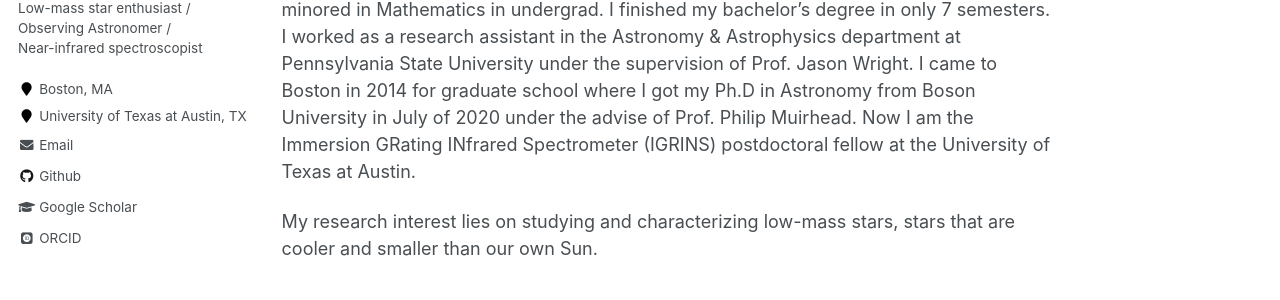
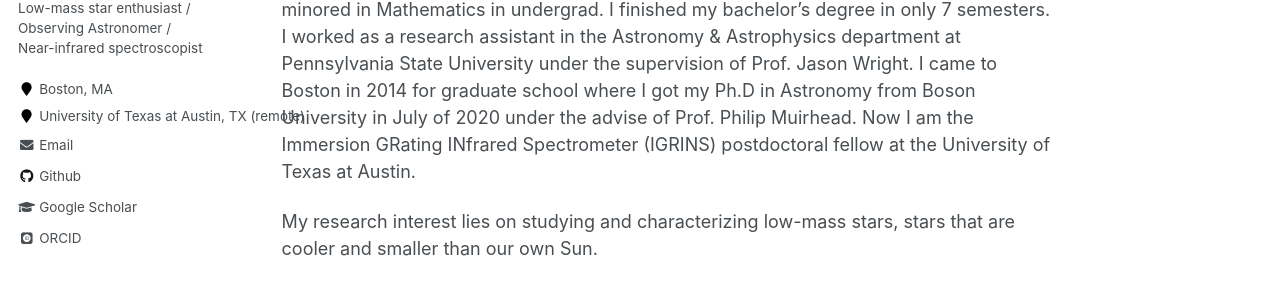
Before and after one commit to eunkyuh/eunkyuh.github.io, a Jekyll site: the page built from _pages/about.md, in a window 1280 px wide. Shown: the part 296-596 px from the top of the page. Built offline with Jekyll 4.4.1, drawn with Linux system fonts in a browser that asks for light colours; some web fonts are replaced.

Commit message:
Update _config.yml

```diff
--- a/_config.yml
+++ b/_config.yml
@@ -84,7 +84,7 @@ author:
   avatar           : "profile.png"
   bio              : "Low-mass star enthusiast / Observing Astronomer / Near-infrared spectroscopist"
   location         : "Boston, MA"
-  employer         : "University of Texas at Austin, TX"
+  employer         : "University of Texas at Austin, TX (remote)"
   ADS              : "https://ui.adsabs.harvard.edu/public-libraries/gFRYlocIS0GWiBpbYDSRBQ"
   googlescholar    : "https://scholar.google.com/citations?user=XI9s9J4AAAAJ&hl=en"
   email            : "eunkyu.han at utexas at edu"
```
